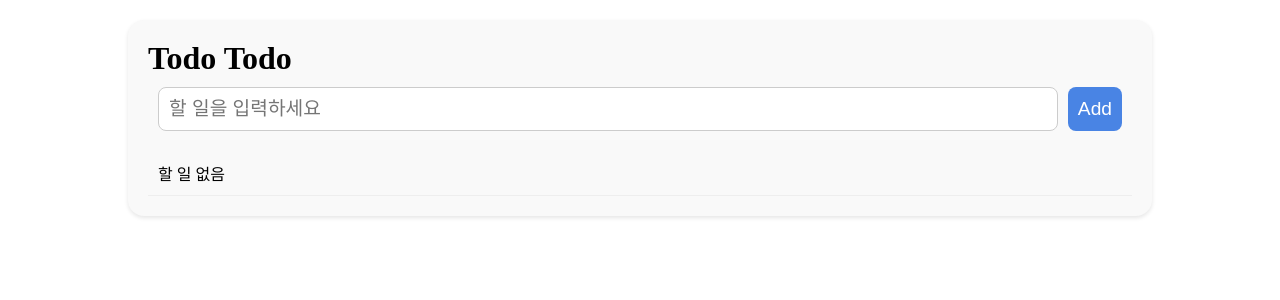
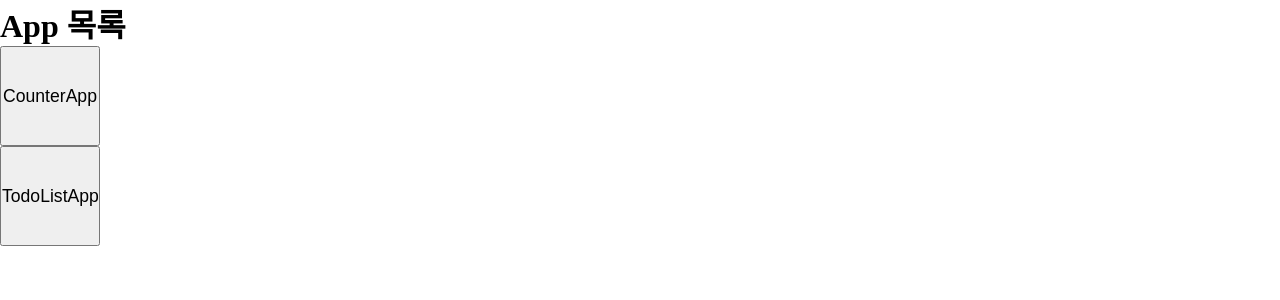
Before and after one commit to jdu026/Programming, a React (Vite) app: page / in a window 1280 px wide. Shown: the top 300 px of the page. Built offline with nearby package versions, Linux system fonts and the light colour scheme.

Commit message:
HomeApp, style={{}}

```diff
--- /dev/null
+++ b/src/HomeApp.jsx
@@ -0,0 +1,47 @@
+import{useState}from 'react'
+import CounterApp from './CounterApp.jsx'
+import TodoListApp from './TodoListApp.jsx'
+
+function ButtonPageApp({setPage}){
+    return(
+        <>
+        <h1>App 목록</h1>
+        <ul>
+            <li><button onClick={()=> setPage('counterapp')} style={{fontSize:"1.1rem", width: "100px", height:"100px"}}>CounterApp</button></li>
+            <li><button onClick={()=> setPage('todolistapp')} style={{fontSize:"1.1rem", width: "100px", height:"100px"}}>TodoListApp</button></li>
+        </ul>
+        </>
+    )
+}
+
+export default function HomeApp(){
+    const[page, setPage] = useState('home')
+
+    return(
+        <>
+            {/* page가 home이면 <ButtonPageAPp /> */}
+            {page === 'home' && <ButtonPageApp setPage={setPage} />}
+
+            {/* page가 home이 아니면, home으로 가는 버튼 만들자 */}
+            {page !== 'home' &&
+            <button onClick={() => setPage('home')}
+            style={{
+                position:'fixed',
+                left:'10px',
+                bottom: '10px',
+                cursor: 'pointer',
+                borderRadius: '8px',
+                backgroundColor: '#eee',
+                border: 'none',
+                padding: '6px',
+            }}
+            >Home</button>}
+
+            {/* page가 Counterapp이면 <CounterAPP /> */}
+            {page === 'counterapp' && <CounterApp/>}
+
+            {/* page가 todolistapp이면 <TodoListApp /> */}
+            {page === 'todolistapp' && <TodoListApp/>}
+        </>
+    )
+}
--- a/src/main.jsx
+++ b/src/main.jsx
@@ -2,9 +2,10 @@
 import { createRoot } from 'react-dom/client'
 import './reset.css'
 import TodoListApp from './TodoListApp.jsx'
+import HomeApp from './HomeApp.jsx'
 
 createRoot(document.getElementById('root')).render(
   <StrictMode>
-    <TodoListApp />
+    <HomeApp />
   </StrictMode>,
 )
```
Also changed, not shown: 1 other file (tests, documents, lock files or other folders).
